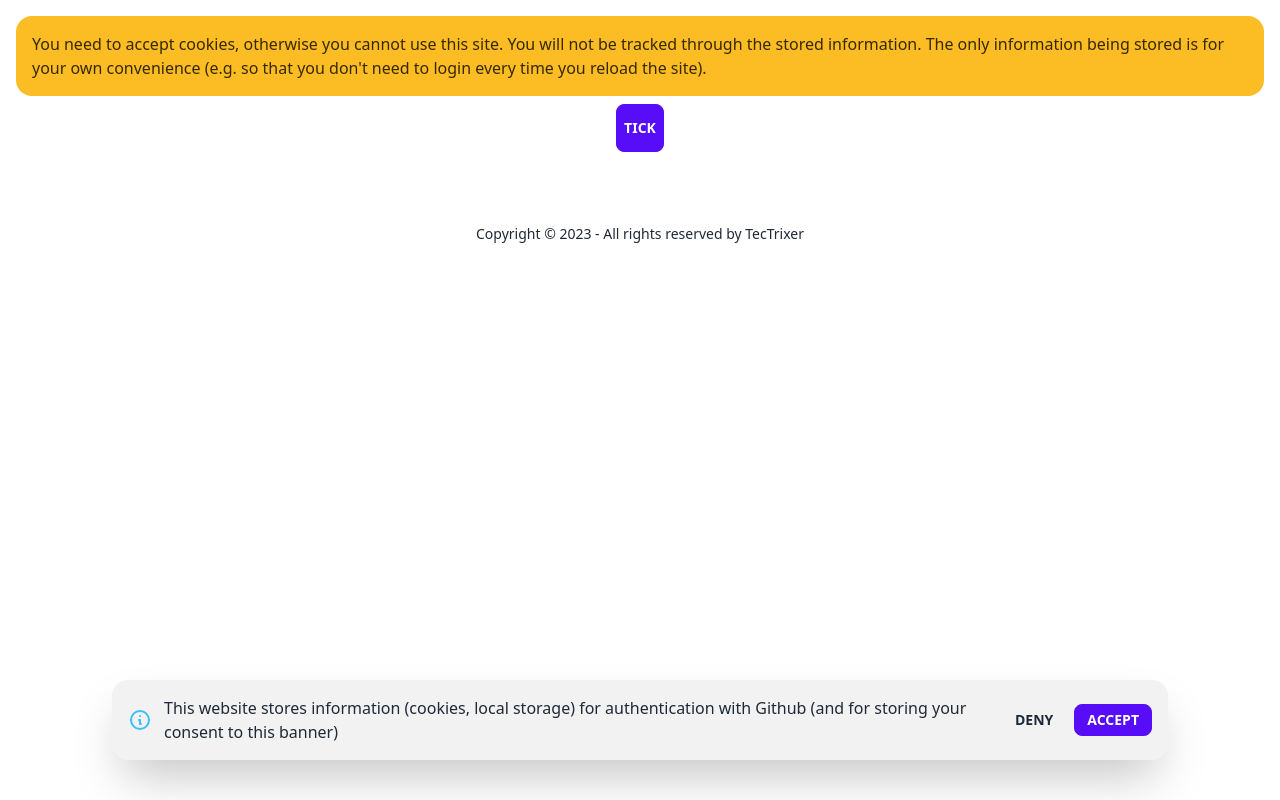
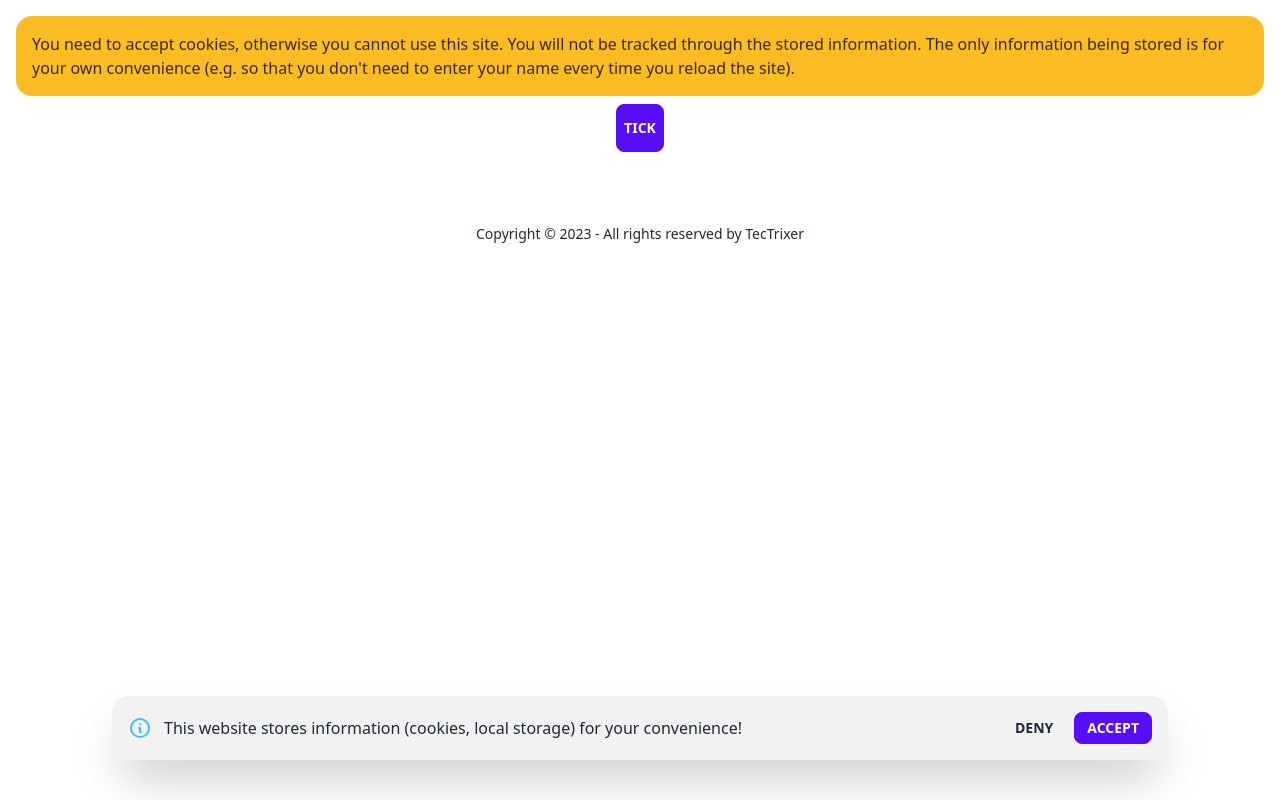
Before and after one commit to TecTrixer/habit, a SvelteKit app: page / in a window 1280 px wide. Both pictures are taken after a click on the button "DENY". Built offline with nearby package versions, Linux system fonts and the light colour scheme.

Commit message:
corrected cookie banner info text

```diff
--- a/src/routes/+layout.svelte
+++ b/src/routes/+layout.svelte
@@ -37,7 +37,7 @@
             >You need to accept cookies, otherwise you cannot use this site. You
             will not be tracked through the stored information. The only
             information being stored is for your own convenience (e.g. so that
-            you don't need to login every time you reload the site).</span
+            you don't need to enter your name every time you reload the site).</span
           >
         </div>
       </div>
@@ -63,9 +63,7 @@
             />
           </svg>
           <span
-            >This website stores information (cookies, local storage) for
-            authentication with Github (and for storing your consent to this
-            banner)</span
+            >This website stores information (cookies, local storage) for your convenience!</span
           >
         </div>
         <div class="flex-none">
```
